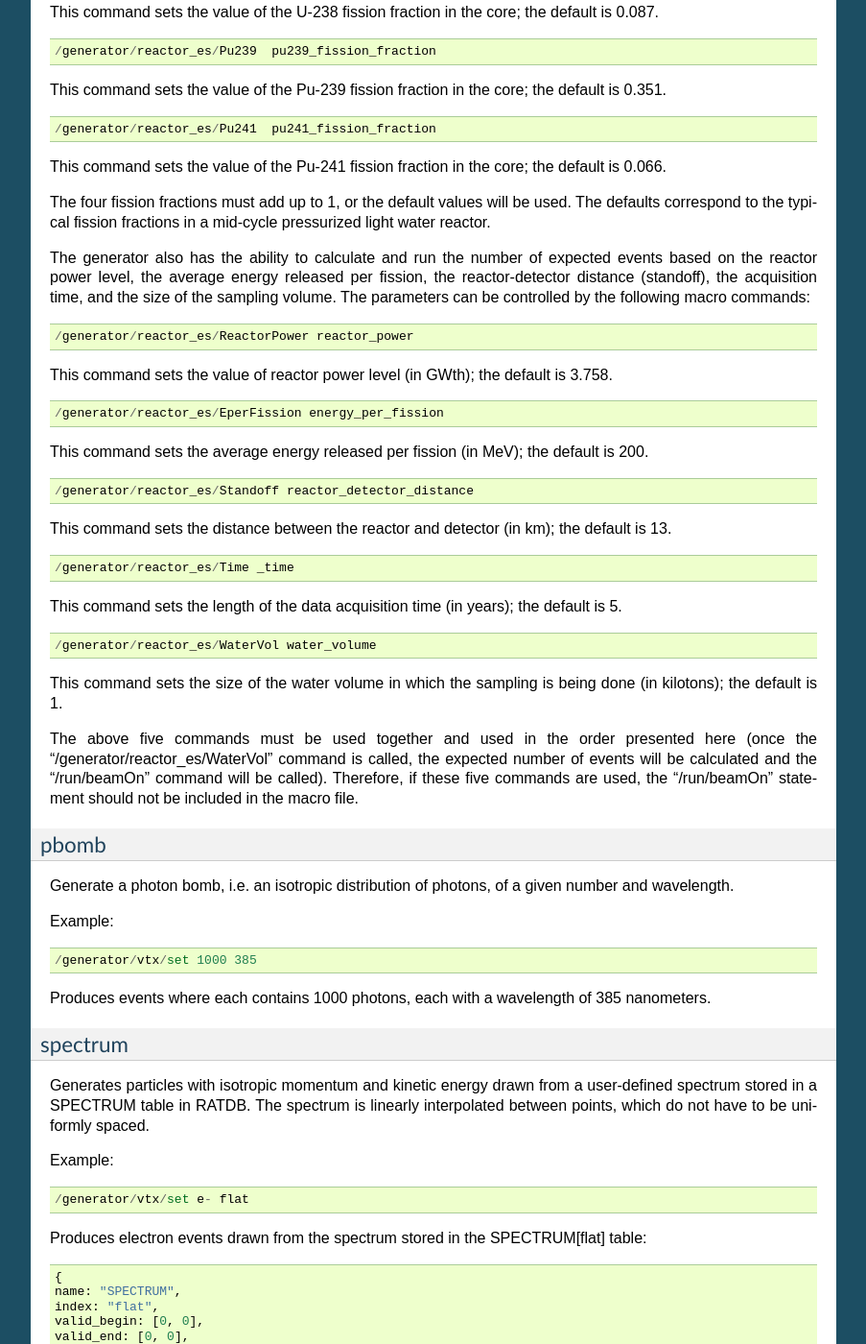
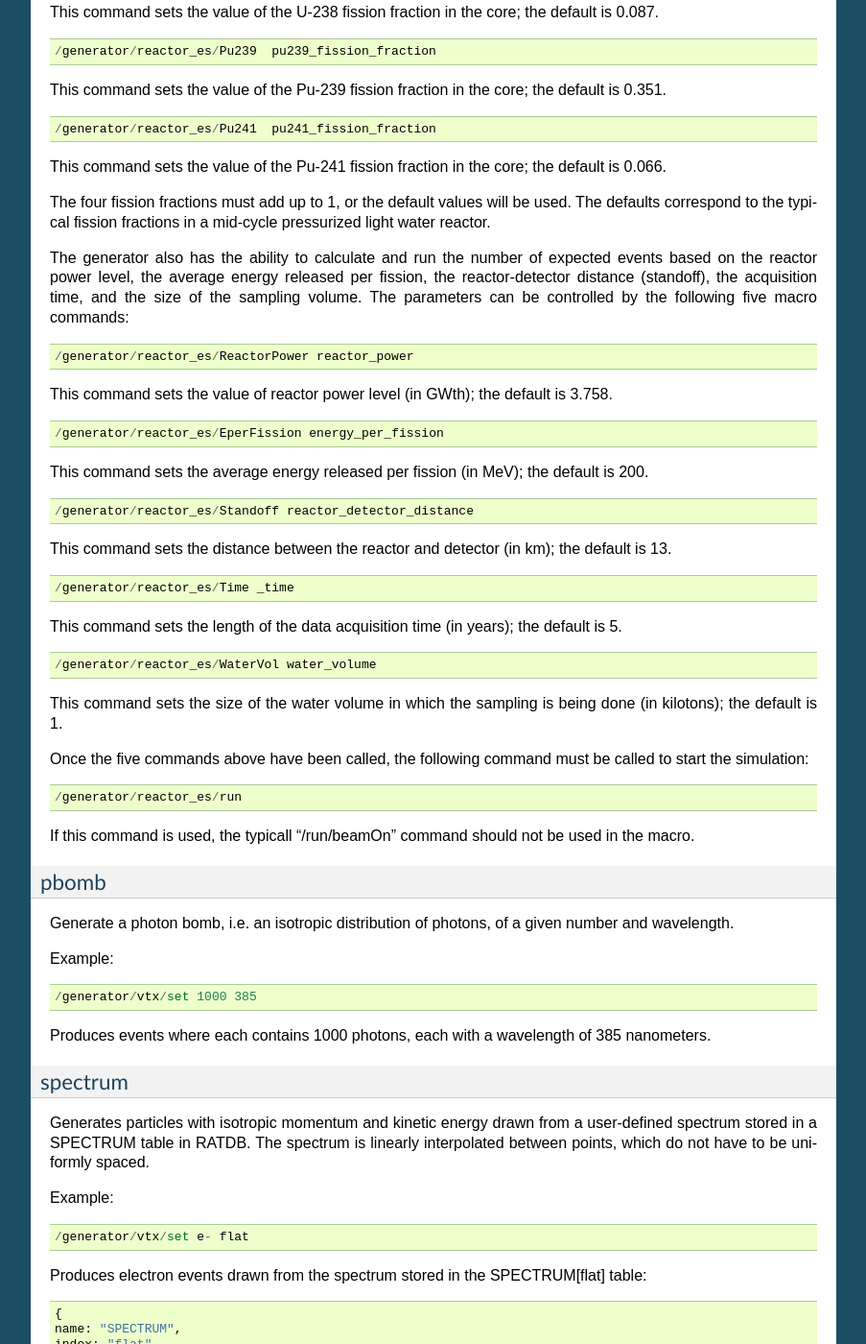
Before and after one commit to rat-pac/rat-pac, a Sphinx documentation site: the page built from doc/generators.rst, in a window 1280 px wide and 1400 px high, scrolled down 5329 px. Shown: the whole window at 96% size, without its empty margins (198-1101 px from the left). Built offline with Sphinx 7.4.7, drawn with Linux system fonts in a browser that asks for light colours; formulas are drawn with MathJax 3.

Commit message:
Add messenger command to run the simulation without using beamOn. Added documentation for the command

```diff
--- a/doc/generators.rst
+++ b/doc/generators.rst
@@ -276,7 +276,7 @@ This command sets the value of the Pu-241 fission fraction in the core; the defa
 The four fission fractions must add up to 1, or the default values will be used. The defaults correspond to the typical fission fractions in a mid-cycle pressurized light water reactor.
 
 
-The generator also has the ability to calculate and run the number of expected events based on the reactor power level, the average energy released per fission, the reactor-detector distance (standoff), the acquisition time, and the size of the sampling volume. The parameters can be controlled by the following macro commands:
+The generator also has the ability to calculate and run the number of expected events based on the reactor power level, the average energy released per fission, the reactor-detector distance (standoff), the acquisition time, and the size of the sampling volume. The parameters can be controlled by the following five macro commands:
 
 ::
 
@@ -313,7 +313,14 @@ This command sets the length of the data acquisition time (in years); the defaul
 
 This command sets the size of the water volume in which the sampling is being done (in kilotons); the default is 1.
 
-The above five commands must be used together and used in the order presented here (once the "/generator/reactor_es/WaterVol" command is called, the expected number of events will be calculated and the "/run/beamOn" command will be called). Therefore, if these five commands are used, the "/run/beamOn" statement should not be included in the macro file.
+Once the five commands above have been called, the following command must be called to start the simulation:
+
+::
+
+    /generator/reactor_es/run
+
+
+If this command is used, the typicall “/run/beamOn” command should not be used in the macro.
 
 pbomb
 '''''
```
Also changed, not shown: 4 other files.
